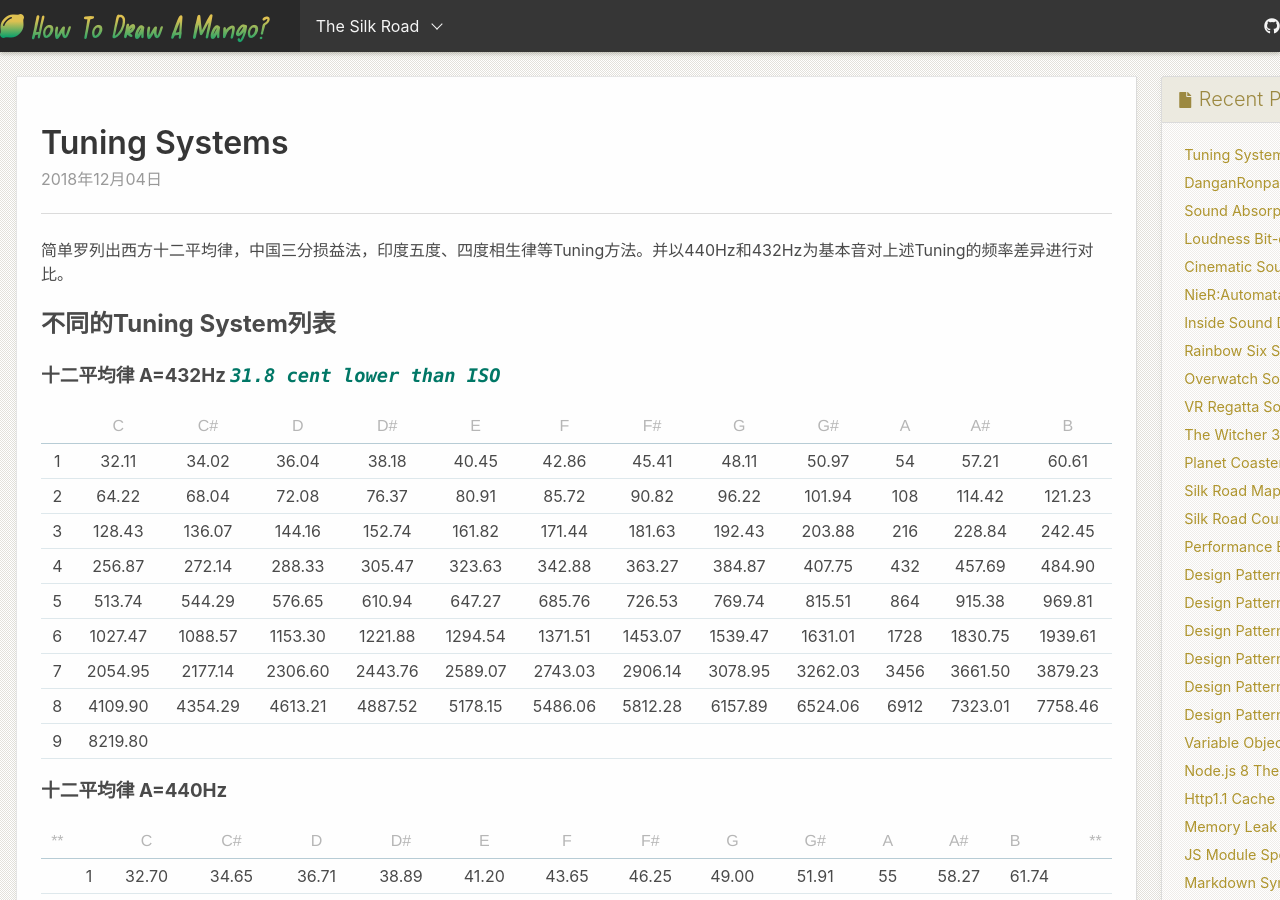
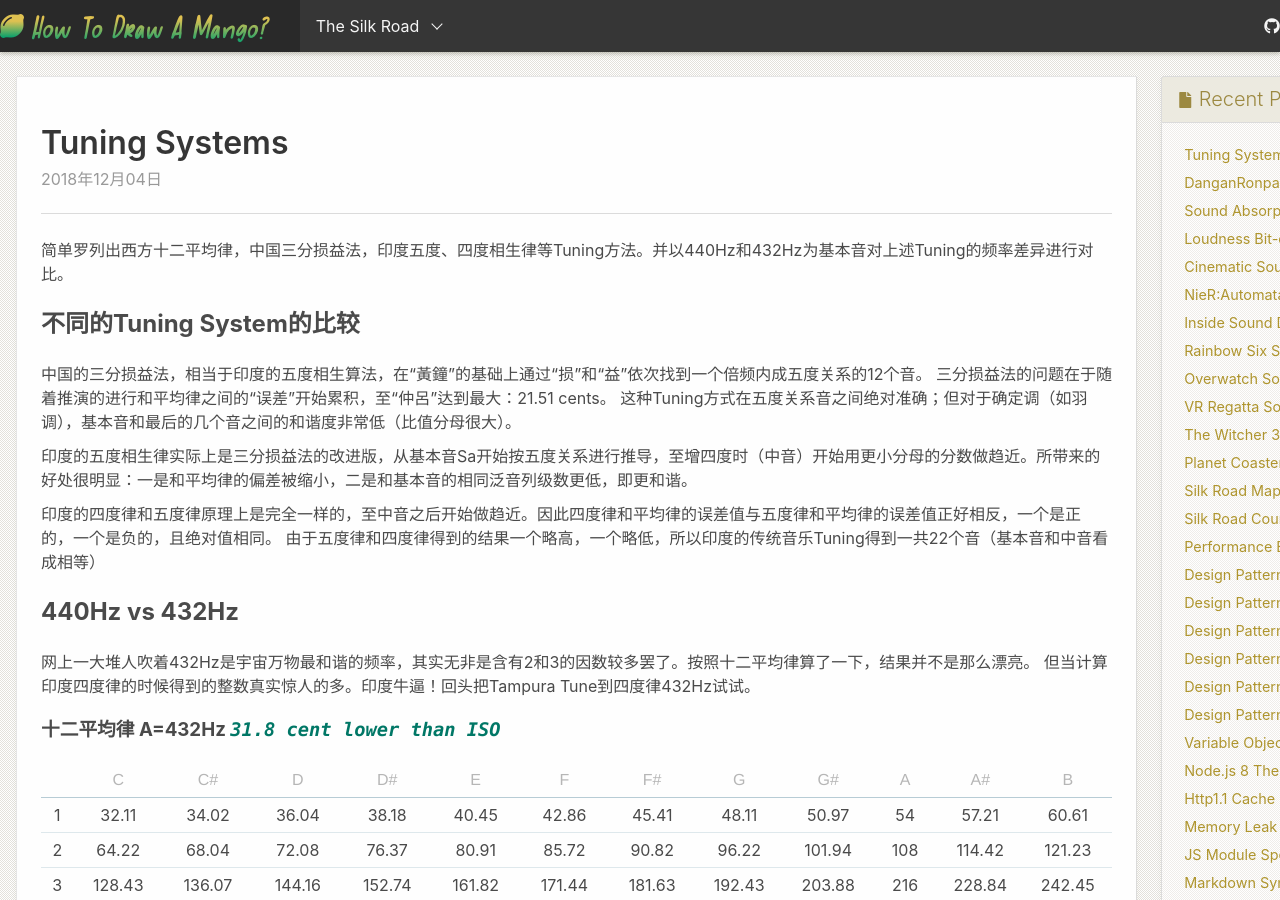
Before and after one commit to eharahe/eharahe.github.io, a Jekyll site: the page built from _posts/notes/2018-12-04-Tuning-Systems.md, in a window 1280 px wide and 900 px high. Built offline with Jekyll 4.4.1, drawn with Linux system fonts in a browser that asks for light colours.

Commit message:
modified

```diff
--- a/_posts/notes/2018-12-04-Tuning-Systems.md
+++ b/_posts/notes/2018-12-04-Tuning-Systems.md
@@ -10,7 +10,20 @@ excerpt_separator: <!--break-->
 简单罗列出西方十二平均律，中国三分损益法，印度五度、四度相生律等Tuning方法。并以440Hz和432Hz为基本音对上述Tuning的频率差异进行对比。
 <!--break-->
 
-## 不同的Tuning System列表
+## 不同的Tuning System的比较
+
+中国的三分损益法，相当于印度的五度相生算法，在“黃鐘”的基础上通过“损”和“益”依次找到一个倍频内成五度关系的12个音。
+三分损益法的问题在于随着推演的进行和平均律之间的“误差”开始累积，至“仲呂”达到最大：21.51 cents。 这种Tuning方式在五度关系音之间绝对准确；但对于确定调（如羽调），基本音和最后的几个音之间的和谐度非常低（比值分母很大）。
+
+印度的五度相生律实际上是三分损益法的改进版，从基本音Sa开始按五度关系进行推导，至增四度时（中音）开始用更小分母的分数做趋近。所带来的好处很明显：一是和平均律的偏差被缩小，二是和基本音的相同泛音列级数更低，即更和谐。
+
+印度的四度律和五度律原理上是完全一样的，至中音之后开始做趋近。因此四度律和平均律的误差值与五度律和平均律的误差值正好相反，一个是正的，一个是负的，且绝对值相同。
+由于五度律和四度律得到的结果一个略高，一个略低，所以印度的传统音乐Tuning得到一共22个音（基本音和中音看成相等）
+
+## 440Hz vs 432Hz
+
+网上一大堆人吹着432Hz是宇宙万物最和谐的频率，其实无非是含有2和3的因数较多罢了。按照十二平均律算了一下，结果并不是那么漂亮。
+但当计算印度四度律的时候得到的整数真实惊人的多。印度牛逼！回头把Tampura Tune到四度律432Hz试试。
 
 ### 十二平均律 A=432Hz ***31.8 cent lower than ISO***
 
@@ -28,7 +41,7 @@ excerpt_separator: <!--break-->
 
 ### 十二平均律 A=440Hz
 
-**|     | C   | C#  | D   | D#  | E   | F   | F#  | G   | G#  | A   | A#  | B |**
+|     | C   | C#  | D   | D#  | E   | F   | F#  | G   | G#  | A   | A#  | B |
 |:---:|:---:|:---:|:---:|:---:|:---:|:---:|:---:|:---:|:---:|:---:|:---:|:---:|
 | 1 | 32.70  | 34.65  | 36.71  | 38.89  | 41.20  | 43.65  | 46.25  | 49.00  | 51.91  | 55  | 58.27  | 61.74  |
 | 2 | 65.41  | 69.30  | 73.42  | 77.78  | 82.41  | 87.31  | 92.50  | 98.00  | 103.83  | 110  | 116.54  | 123.47  |
```
